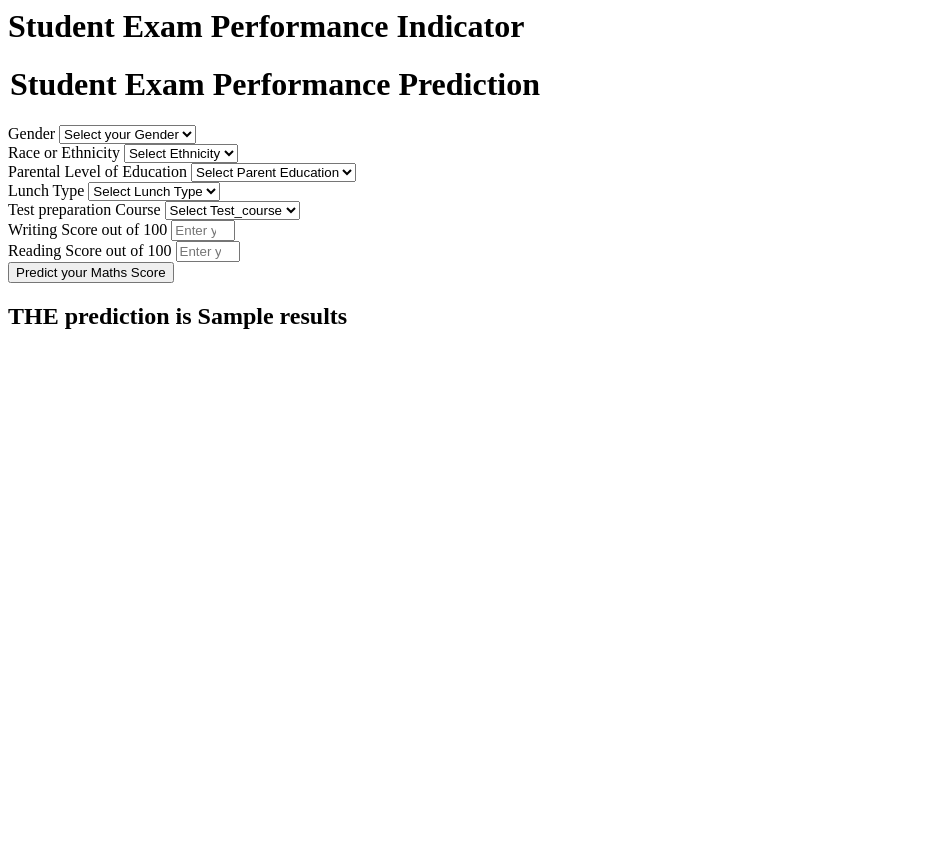
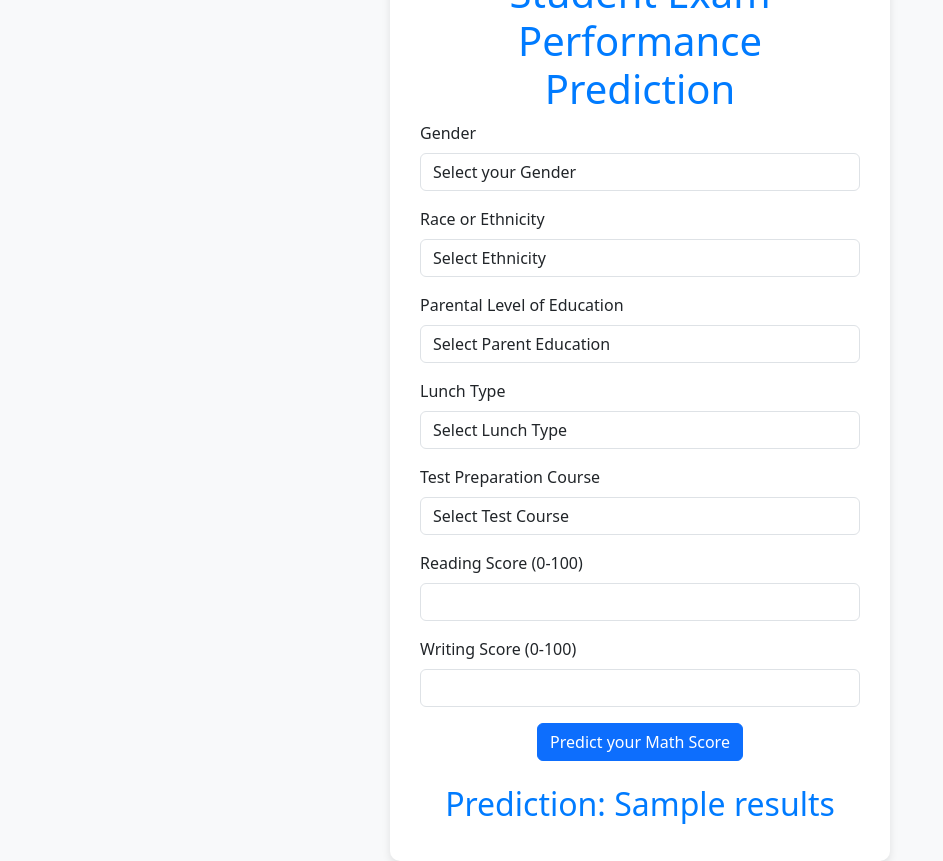
Before and after one commit to arnob8/mlproject, a Flask app: template templates/home.html in a window 1280 px wide. Shown: the whole page, without its empty margins (0-943 px from the left). Before the commit the page ends 329 px from the top, so only its background shows below. Run offline with Flask 3, Linux system fonts and the light colour scheme; the template is opened without the code that fills it: most values are stand-ins (such as "Sample title", 1, 10 or a date in 2020).

Commit message:
Updating home page

```diff
--- a/templates/home.html
+++ b/templates/home.html
@@ -1,111 +1,95 @@
-<html>
+<!DOCTYPE html>
+<html lang="en">
+<head>
+    <meta charset="UTF-8">
+    <meta name="viewport" content="width=device-width, initial-scale=1.0">
+    <title>Student Exam Performance Indicator</title>
+    <link href="https://cdn.jsdelivr.net/npm/bootstrap@5.3.0/dist/css/bootstrap.min.css" rel="stylesheet">
+    <style>
+        body {
+            background-color: #f8f9fa;
+            display: flex;
+            justify-content: center;
+            align-items: center;
+            height: 100vh;
+        }
+        .container {
+            background: white;
+            padding: 30px;
+            border-radius: 10px;
+            box-shadow: 0px 4px 8px rgba(0, 0, 0, 0.1);
+            max-width: 500px;
+        }
+        h1, h2 {
+            text-align: center;
+            color: #007bff;
+        }
+    </style>
+</head>
 <body>
-    <div class="login">
-       <h1>Student Exam Performance Indicator</h1>
-
-       <form action="{{ url_for('predict_datapoint')}}" method="post">
-        <h1>
-            <legend>Student Exam Performance Prediction</legend>
-        </h1>
+    <div class="container">
+        <h1>Student Exam Performance Prediction</h1>
+        <form action="{{ url_for('predict_datapoint') }}" method="post">
             <div class="mb-3">
                 <label class="form-label">Gender</label>
-            <select class="form-control" name="gender" placeholder="Enter you Gender" required>
-                <option class="placeholder" selected disabled value="">Select your Gender</option>
-                <option value="male">
-                    Male
-                </option>
-                <option value="female">
-                    Female
-                </option>
+                <select class="form-control" name="gender" required>
+                    <option selected disabled value="">Select your Gender</option>
+                    <option value="male">Male</option>
+                    <option value="female">Female</option>
                 </select>
             </div>
             <div class="mb-3">
                 <label class="form-label">Race or Ethnicity</label>
-            <select class="form-control" name="ethnicity" placeholder="Enter you ethnicity" required>
-                <option class="placeholder" selected disabled value="">Select Ethnicity</option>
-                <option value="group A">
-                    Group A
-                </option>
-                <option value="group B">
-                    Group B
-                </option>
-                <option value="group C">
-                    Group C
-                </option>
-                <option value="group D">
-                    Group D
-                </option>
-                <option value="group E">
-                    Group E
-                </option>
+                <select class="form-control" name="ethnicity" required>
+                    <option selected disabled value="">Select Ethnicity</option>
+                    <option value="group A">Group A</option>
+                    <option value="group B">Group B</option>
+                    <option value="group C">Group C</option>
+                    <option value="group D">Group D</option>
+                    <option value="group E">Group E</option>
                 </select>
             </div>
             <div class="mb-3">
                 <label class="form-label">Parental Level of Education</label>
-            <select class="form-control" name="parental_level_of_education"
-                placeholder="Enter you Parent Education" required>
-                <option class="placeholder" selected disabled value="">Select Parent Education</option>
-                <option value="associate's degree">
-                    associate's degree
-                </option>
-                <option value="bachelor's degree">
-                    bachelor's degree
-                </option>
-                <option value="high school">
-                    high school
-                </option>
-                <option value="master's degree">
-                    master's degree
-                </option>
-                <option value="some college">
-                    some college
-                </option>
-                <option value="some high school">
-                    some high school
-                </option>
+                <select class="form-control" name="parental_level_of_education" required>
+                    <option selected disabled value="">Select Parent Education</option>
+                    <option value="associate's degree">Associate's Degree</option>
+                    <option value="bachelor's degree">Bachelor's Degree</option>
+                    <option value="high school">High School</option>
+                    <option value="master's degree">Master's Degree</option>
+                    <option value="some college">Some College</option>
+                    <option value="some high school">Some High School</option>
                 </select>
             </div>
             <div class="mb-3">
                 <label class="form-label">Lunch Type</label>
-            <select class="form-control" name="lunch" placeholder="Enter you Lunch" required>
-                <option class="placeholder" selected disabled value="">Select Lunch Type</option>
-                <option value="free/reduced">
-                    free/reduced
-                </option>
-                <option value="standard">
-                    standard
-                </option>
+                <select class="form-control" name="lunch" required>
+                    <option selected disabled value="">Select Lunch Type</option>
+                    <option value="free/reduced">Free/Reduced</option>
+                    <option value="standard">Standard</option>
                 </select>
             </div>
             <div class="mb-3">
-            <label class="form-label">Test preparation Course</label>
-            <select class="form-control" name="test_preparation_course" placeholder="Enter you Course"
-                required>
-                <option class="placeholder" selected disabled value="">Select Test_course</option>
-                <option value="none">
-                    None
-                </option>
-                <option value="completed">
-                    Completed
-                </option>
+                <label class="form-label">Test Preparation Course</label>
+                <select class="form-control" name="test_preparation_course" required>
+                    <option selected disabled value="">Select Test Course</option>
+                    <option value="none">None</option>
+                    <option value="completed">Completed</option>
                 </select>
             </div>
             <div class="mb-3">
-            <label class="form-label">Writing Score out of 100</label>
-            <input class="form-control" type="number" name="reading_score"
-                placeholder="Enter your Reading score" min='0' max='100' />
+                <label class="form-label">Reading Score (0-100)</label>
+                <input class="form-control" type="number" name="reading_score" min="0" max="100" required>
             </div>
             <div class="mb-3">
-            <label class="form-label">Reading Score out of 100</label>
-            <input class="form-control" type="number" name="writing_score"
-                placeholder="Enter your Reading Score" min='0' max='100' />
+                <label class="form-label">Writing Score (0-100)</label>
+                <input class="form-control" type="number" name="writing_score" min="0" max="100" required>
             </div>
-        <div class="mb-3">
-            <input class="btn btn-primary" type="submit" value="Predict your Maths Score" required />
+            <div class="text-center">
+                <button type="submit" class="btn btn-primary">Predict your Math Score</button>
             </div>
         </form>
-    <h2>
-       THE  prediction is {{results}}
-    </h2>
-   <body>
+        <h2 class="mt-4">Prediction: {{ results }}</h2>
+    </div>
+</body>
 </html>
```
Also changed, not shown: templates/home_backup_20250208.html (added, +111 -0 lines). Lines whose indentation alone changed are shown as unchanged.
